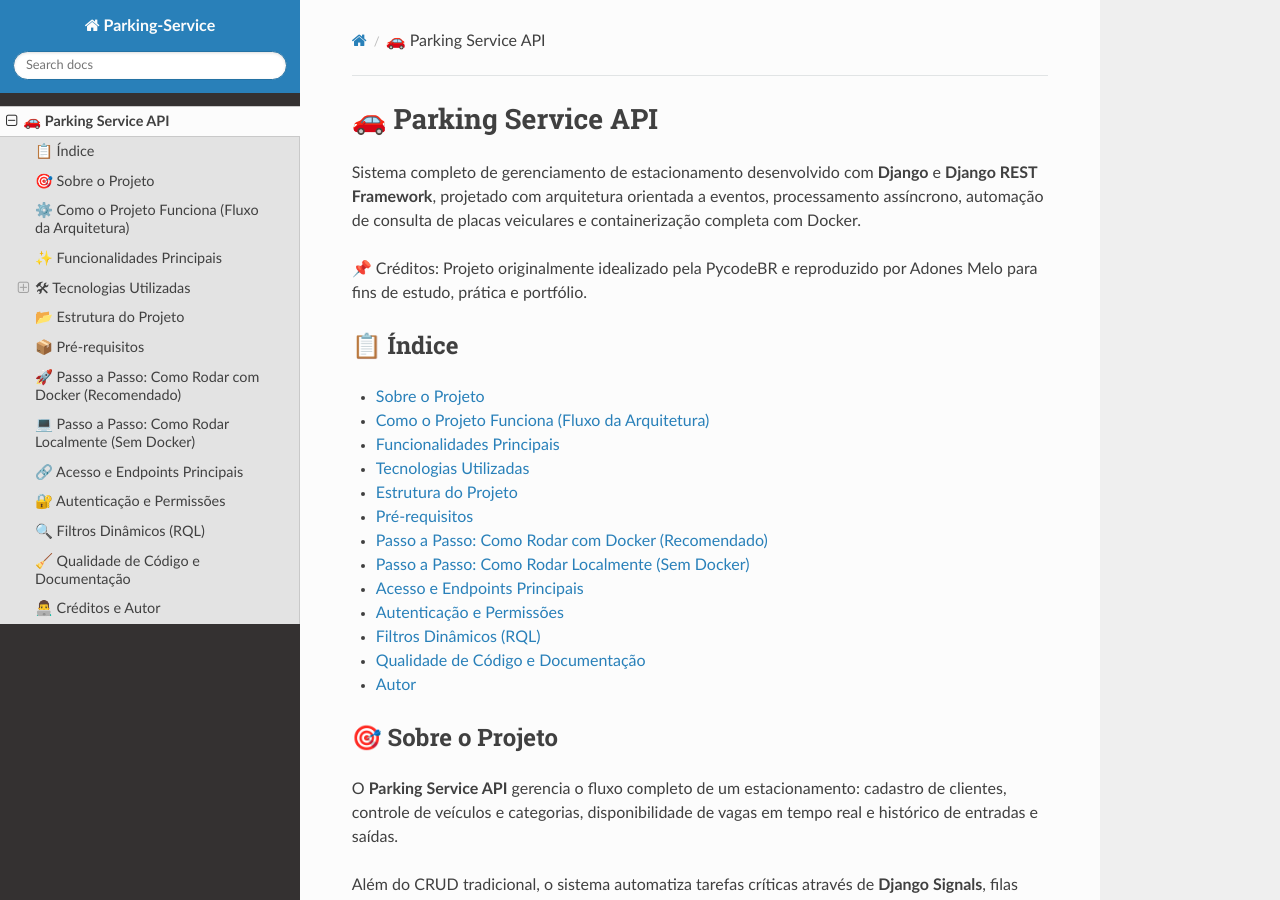
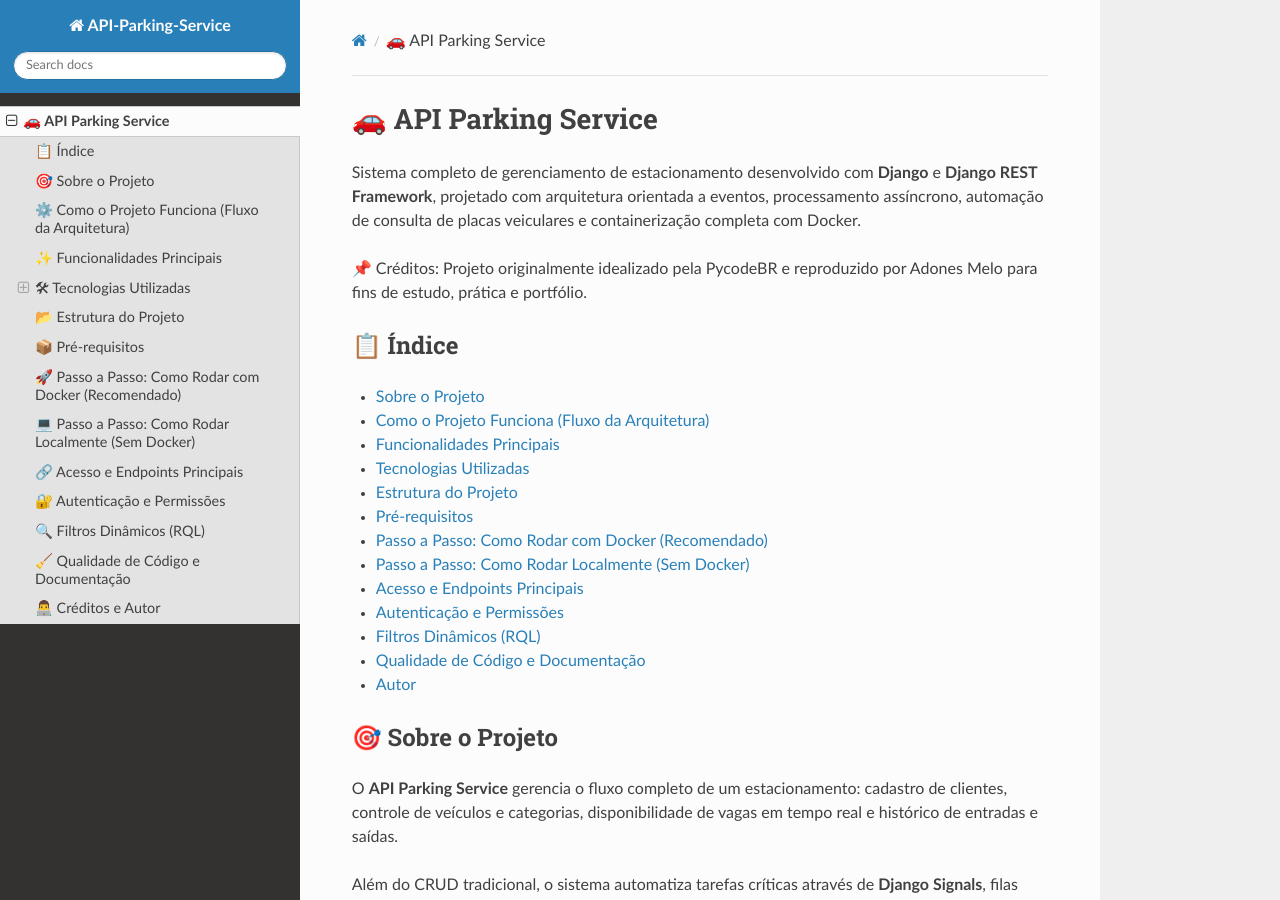
Before and after one commit to AdonesMelo/API-Parking-Service, an MkDocs documentation site: the page built from docs/index.md, in a window 1280 px wide and 900 px high. Built offline with MkDocs 1.6.1, drawn with Linux system fonts in a browser that asks for light colours; nearby versions of some CDN libraries.

Commit message:
docs: corrige nome do projeto na documentacao

```diff
--- a/docs/index.md
+++ b/docs/index.md
@@ -1,4 +1,4 @@
-# 🚗 Parking Service API
+# 🚗 API Parking Service
 
 Sistema completo de gerenciamento de estacionamento desenvolvido com **Django** e **Django REST Framework**, projetado com arquitetura orientada a eventos, processamento assíncrono, automação de consulta de placas veiculares e containerização completa com Docker.
 
@@ -22,7 +22,7 @@ Sistema completo de gerenciamento de estacionamento desenvolvido com **Django**
 
 ## 🎯 Sobre o Projeto
 
-O **Parking Service API** gerencia o fluxo completo de um estacionamento: cadastro de clientes, controle de veículos e categorias, disponibilidade de vagas em tempo real e histórico de entradas e saídas.
+O **API Parking Service** gerencia o fluxo completo de um estacionamento: cadastro de clientes, controle de veículos e categorias, disponibilidade de vagas em tempo real e histórico de entradas e saídas.
 
 Além do CRUD tradicional, o sistema automatiza tarefas críticas através de **Django Signals**, filas com **Celery + RabbitMQ/Redis** e web scraping com **Playwright** para enriquecimento automático dos dados dos veículos a partir da placa.
 
--- a/mkdocs.yml
+++ b/mkdocs.yml
@@ -1,2 +1,2 @@
-site_name: Parking-Service
+site_name: API-Parking-Service
 theme: readthedocs
```
